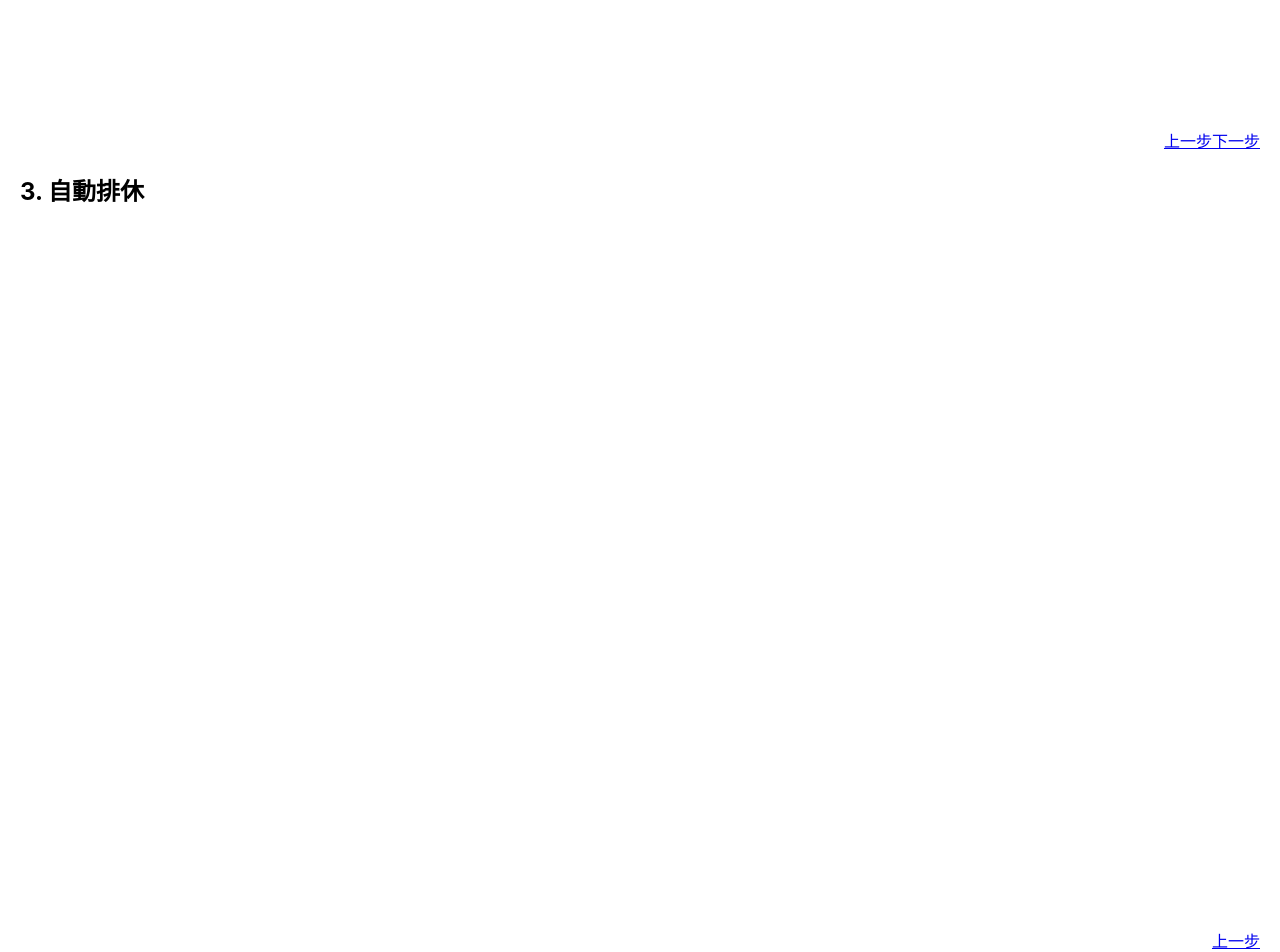
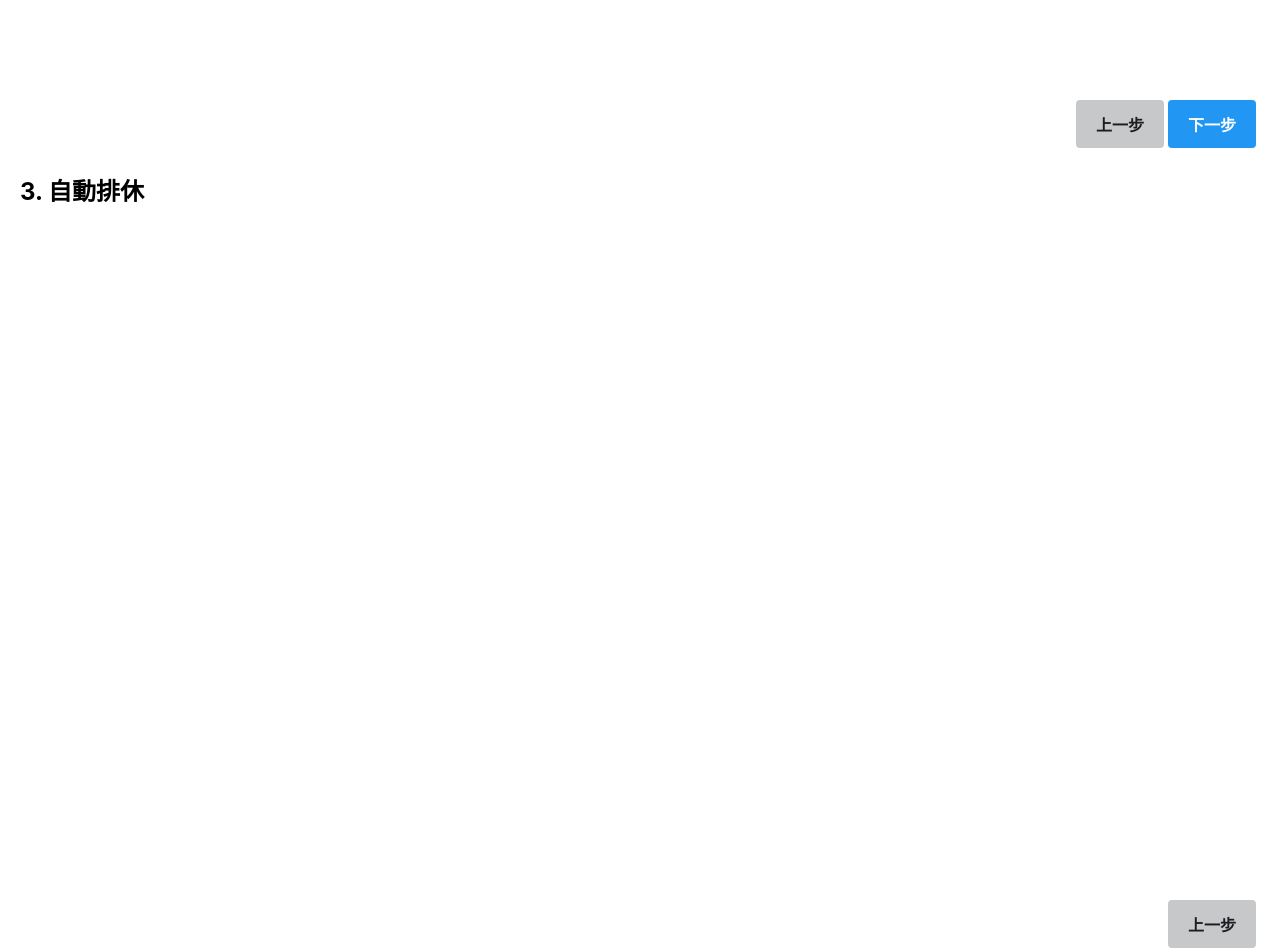
Before and after one commit to ThisWayne/shift-plan-auto-generator, a React (Create React App) app: page / in a window 1280 px wide. Shown: the part 1448-2400 px from the top of the page. Built offline with nearby package versions, Linux system fonts and the light colour scheme.

Commit message:
add css for step btn

```diff
--- a/src/components/app/app.jsx
+++ b/src/components/app/app.jsx
@@ -126,7 +126,7 @@ export default class App extends React.Component {
             </div>
           </div>
           <div className="step-footer">
-            <a href="#step2" className="float-right">下一步</a>
+            <a href="#step2" className="next-step">下一步</a>
           </div>
         </div>
         <div id="step2" className="step">
@@ -138,15 +138,15 @@ export default class App extends React.Component {
             />
           </div>
           <div className="step-footer float-right">
-            <a href="#step3" className="float-right">下一步</a>
-            <a href="#step1" className="float-right">上一步</a>
+            <a href="#step3" className="next-step">下一步</a>
+            <a href="#step1" className="last-step">上一步</a>
           </div>
         </div>
         <div id="step3" className="step">
           <h2 className="step-header">3. 自動排休</h2>
           <div className="step-body" />
           <div className="step-footer float-right">
-            <a href="#step2" className="float-right">上一步</a>
+            <a href="#step2" className="last-step">上一步</a>
           </div>
         </div>
       </div>
--- a/src/components/app/app.scss
+++ b/src/components/app/app.scss
@@ -33,3 +33,20 @@
 .float-right {
   float: right;
 }
+
+.next-step, .last-step {
+  @extend .float-right;
+  padding: .75rem 1.25rem;
+  margin-right: .25rem;
+  margin-bottom: .25rem;
+  font-weight: bold;
+  color: white;
+  background-color: #2196F3;
+  border-radius: .25rem;
+  text-decoration: none;
+}
+
+.last-step {
+  color: #1b1e21;
+  background-color: #c6c8ca;
+}
```
